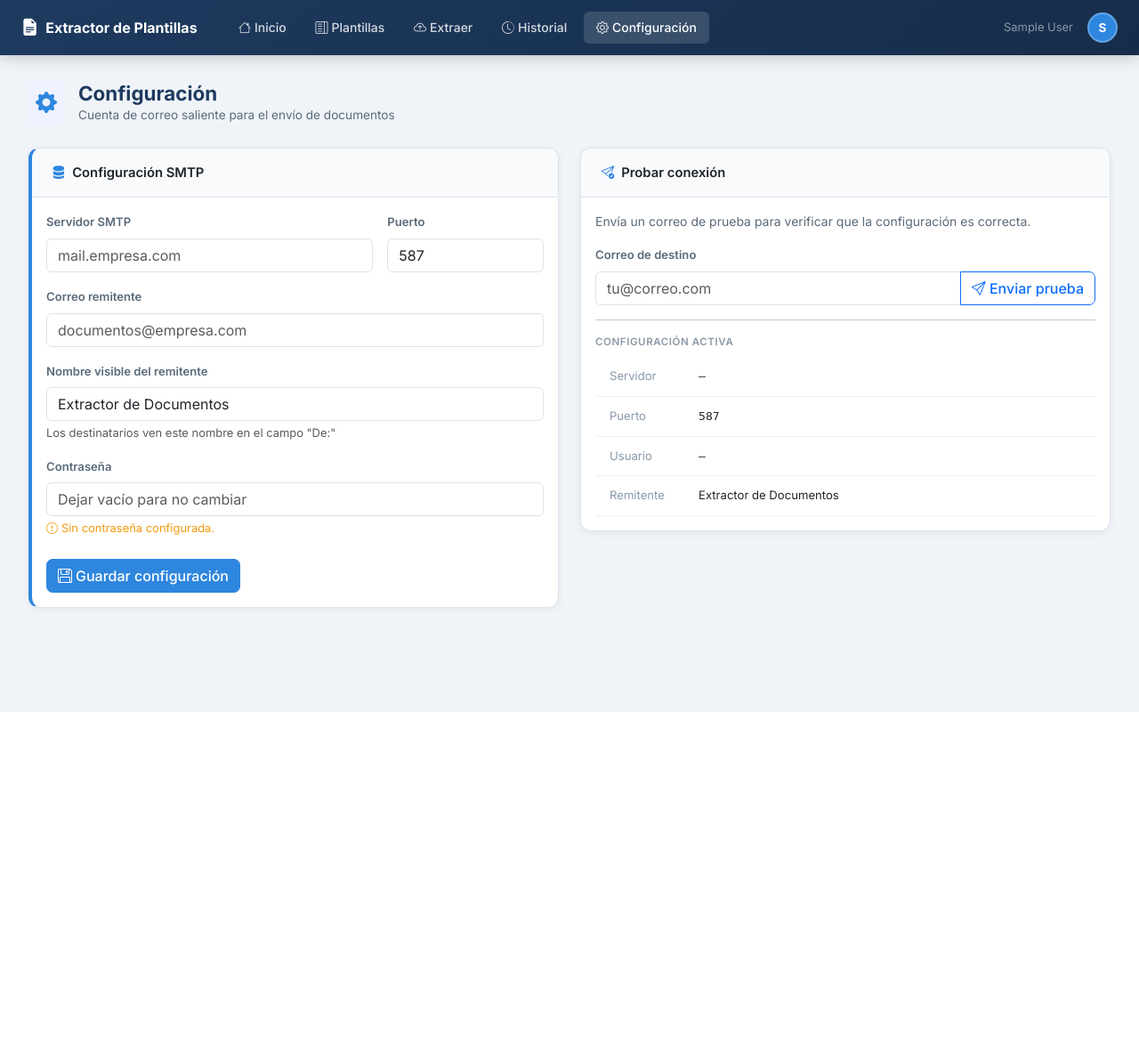
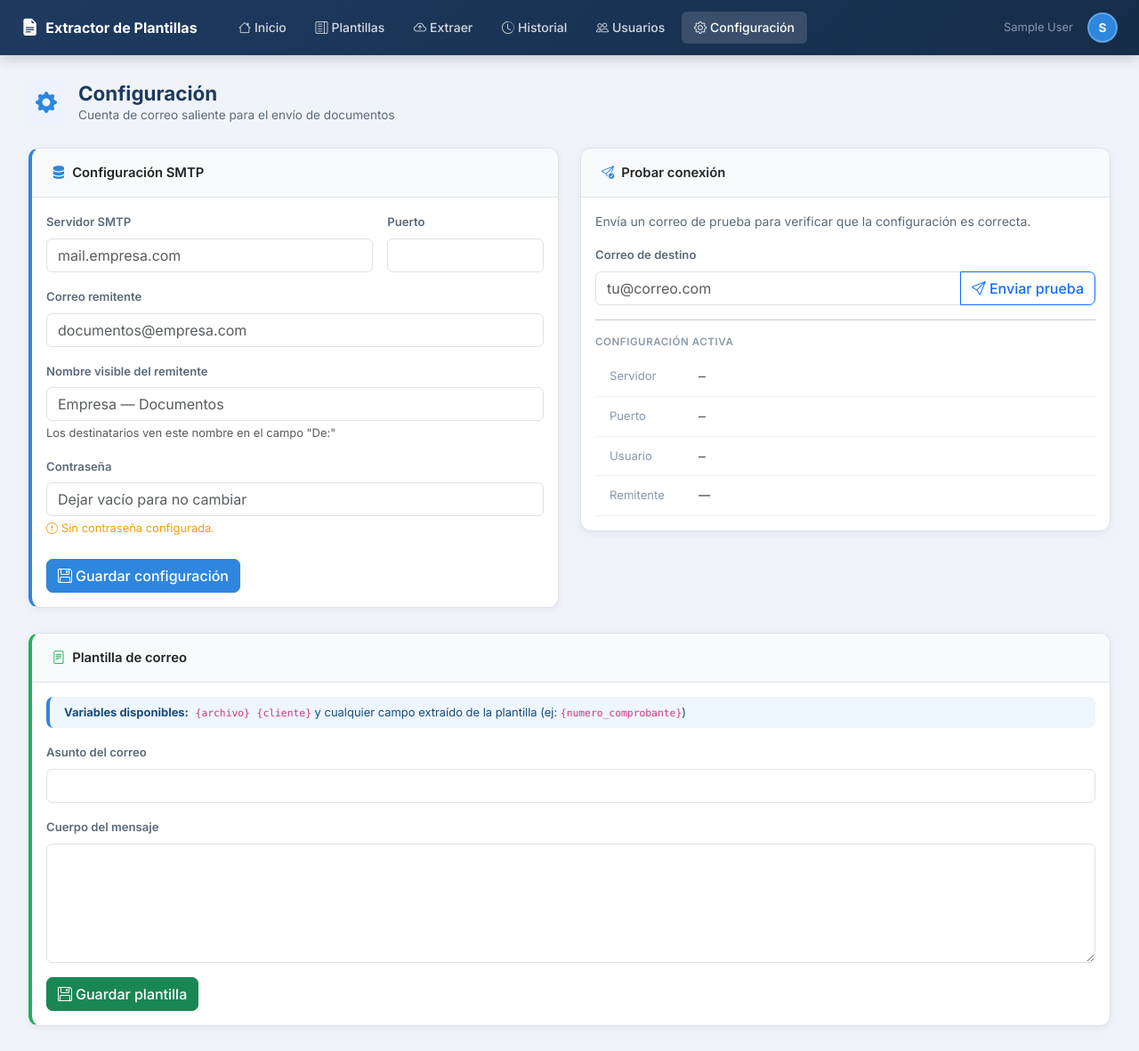
Before and after one commit to jjblink22/extractor_plantillas, a Flask app: page /configuracion in a window 1280 px wide. Shown: the whole page at 89% size. Before the commit the page ends 800 px from the top, so only its background shows below. Run offline with Flask 3, Linux system fonts and the light colour scheme; the visitor is signed in with stand-in values (Sample User, id 1); data that the repository does not hold is empty; parts of the project's set-up code (start-up, migrations or seed data) failed here and were passed over; some libraries are stand-ins or nearby versions.

Commit message:
feat: usuarios, plantillas correo, envio masivo, tablas multi-fila, editar plantilla
- admin_usuarios.html: crear/eliminar usuarios, cambiar contraseña
- configuracion.html: plantillas de asunto/cuerpo con variables {archivo} {cliente}
- editor.html: checkbox 'Zona de tabla' para extraccion multi-fila con pdfplumber
- app.py: /extraer/enviar_masivo envia todos los PDFs con sus correos
- app.py: aplicar_plantilla soporta es_tabla=True
- app.py: editar_plantilla, eliminar_plantilla, CRUD completo de usuarios

```diff
--- a/app.py
+++ b/app.py
@@ -38,6 +38,71 @@ app = Flask(__name__)
 app.secret_key = os.getenv('FLASK_SECRET_KEY', 'extractor_secret_2024')
 
 # ── Configuración ────────────────────────────────────────────────────────────
+
+@app.route('/plantillas/<int:plantilla_id>/editar', methods=['POST'])
+@login_required()
+def editar_plantilla(plantilla_id):
+    nombre = request.form.get('nombre','').strip()
+    if not nombre:
+        return jsonify(success=False, message='El nombre es obligatorio.')
+    db_query("UPDATE plantillas SET nombre=%s, descripcion=%s, tipo_documento=%s, actualizado=NOW() WHERE id=%s",
+             (nombre, request.form.get('descripcion','').strip(),
+              request.form.get('tipo_documento','generico'), plantilla_id), commit=True)
+    return jsonify(success=True)
+
+@app.route('/plantillas/<int:plantilla_id>/eliminar', methods=['POST'])
+@login_required(roles=['admin'])
+def eliminar_plantilla(plantilla_id):
+    db_query("DELETE FROM plantillas WHERE id=%s", (plantilla_id,), commit=True)
+    flash('Plantilla eliminada.', 'success')
+    return redirect(url_for('lista_plantillas'))
+
+# ── Usuarios ──────────────────────────────────────────────────────────────────
+@app.route('/usuarios')
+@login_required(roles=['admin'])
+def admin_usuarios():
+    usuarios = db_query("SELECT id,username,nombre,rol,creado FROM usuarios ORDER BY nombre", fetchall=True) or []
+    return render_template('admin_usuarios.html', usuarios=usuarios)
+
+@app.route('/usuarios/crear', methods=['POST'])
+@login_required(roles=['admin'])
+def crear_usuario():
+    username = request.form.get('username','').strip()
+    nombre   = request.form.get('nombre','').strip()
+    password = request.form.get('password','').strip()
+    rol      = request.form.get('rol','usuario')
+    if not all([username, nombre, password]):
+        flash('Todos los campos son obligatorios.', 'danger')
+        return redirect(url_for('admin_usuarios'))
+    if db_query("SELECT id FROM usuarios WHERE username=%s", (username,), fetchone=True):
+        flash(f'El usuario "{username}" ya existe.', 'danger')
+        return redirect(url_for('admin_usuarios'))
+    db_query("INSERT INTO usuarios (username,password,nombre,rol) VALUES (%s,%s,%s,%s)",
+             (username, generate_password_hash(password), nombre, rol), commit=True)
+    flash(f'Usuario "{nombre}" creado.', 'success')
+    return redirect(url_for('admin_usuarios'))
+
+@app.route('/usuarios/<int:user_id>/eliminar', methods=['POST'])
+@login_required(roles=['admin'])
+def eliminar_usuario(user_id):
+    if user_id == session.get('user_id'):
+        flash('No puedes eliminar tu propio usuario.', 'danger')
+        return redirect(url_for('admin_usuarios'))
+    db_query("DELETE FROM usuarios WHERE id=%s", (user_id,), commit=True)
+    flash('Usuario eliminado.', 'success')
+    return redirect(url_for('admin_usuarios'))
+
+@app.route('/usuarios/<int:user_id>/cambiar_password', methods=['POST'])
+@login_required(roles=['admin'])
+def cambiar_password(user_id):
+    nueva = request.form.get('password','').strip()
+    if len(nueva) < 6:
+        flash('La contraseña debe tener al menos 6 caracteres.', 'danger')
+        return redirect(url_for('admin_usuarios'))
+    db_query("UPDATE usuarios SET password=%s WHERE id=%s",
+             (generate_password_hash(nueva), user_id), commit=True)
+    flash('Contraseña actualizada.', 'success')
+    return redirect(url_for('admin_usuarios'))
 UPLOAD_FOLDER = os.path.join(os.path.dirname(__file__), 'uploads')
 os.makedirs(UPLOAD_FOLDER, exist_ok=True)
 app.config['UPLOAD_FOLDER'] = UPLOAD_FOLDER
@@ -148,11 +213,13 @@ def init_db():
 
     # Valores por defecto de configuración
     config_defaults = [
-        ('smtp_server',  os.getenv('SMTP_SERVER', '')),
-        ('smtp_port',    os.getenv('SMTP_PORT', '587')),
-        ('email_user',   os.getenv('EMAIL_USER', '')),
-        ('email_pass',   os.getenv('EMAIL_PASS', '')),
-        ('email_nombre', os.getenv('EMAIL_NOMBRE', 'Extractor de Documentos')),
+        ('smtp_server',    os.getenv('SMTP_SERVER', '')),
+        ('smtp_port',      os.getenv('SMTP_PORT', '587')),
+        ('email_user',     os.getenv('EMAIL_USER', '')),
+        ('email_pass',     os.getenv('EMAIL_PASS', '')),
+        ('email_nombre',   os.getenv('EMAIL_NOMBRE', 'Extractor de Documentos')),
+        ('plantilla_asunto', 'Documento: {archivo}'),
+        ('plantilla_cuerpo', 'Estimado/a {cliente},\n\nAdjunto encontrará el documento solicitado.\n\nSaludos cordiales.'),
     ]
     for clave, valor in config_defaults:
         try:
@@ -310,11 +377,12 @@ def guardar_campo(plantilla_id):
         orden = (db_query("SELECT COUNT(*) as n FROM plantilla_campos WHERE plantilla_id=%s",
                           (plantilla_id,), fetchone=True) or {}).get('n', 0)
         row = db_query("""INSERT INTO plantilla_campos
-                (plantilla_id, nombre_campo, etiqueta, tipo_campo,
+                (plantilla_id, nombre_campo, etiqueta, tipo_campo, es_tabla,
                  pagina, x0, y0, x1, y1, patron_validacion, post_proceso, orden)
-                VALUES (%s,%s,%s,%s,%s,%s,%s,%s,%s,%s,%s,%s) RETURNING id""",
+                VALUES (%s,%s,%s,%s,%s,%s,%s,%s,%s,%s,%s,%s,%s) RETURNING id""",
                 (plantilla_id, data['nombre_campo'], data['etiqueta'],
-                 data.get('tipo_campo','texto'), data.get('pagina',1),
+                 data.get('tipo_campo','texto'), data.get('es_tabla', False),
+                 data.get('pagina',1),
                  data['x0'], data['y0'], data['x1'], data['y1'],
                  data.get('patron_validacion'), data.get('post_proceso'), orden),
                 fetchone=True, commit=True)
@@ -405,15 +473,21 @@ def aplicar_plantilla(pdf_path, plantilla_id):
             try:
                 pagina = pdf.pages[campo['pagina'] - 1]
                 zona   = pagina.crop((campo['x0'], campo['y0'], campo['x1'], campo['y1']))
-                texto  = (zona.extract_text() or '').strip()
-                if campo['post_proceso']:
-                    m = re.search(campo['post_proceso'], texto)
-                    texto = m.group(1) if m else texto
-                if campo['patron_validacion'] and texto:
-                    ok = bool(re.search(campo['patron_validacion'], texto))
-                    confianza[campo['nombre_campo']] = 'ok' if ok else 'revisar'
+                if campo['es_tabla']:
+                    tabla = zona.extract_table() or []
+                    filas = [row for row in tabla if any(c and str(c).strip() for c in row)]
+                    texto = json.dumps(filas, ensure_ascii=False)
+                    confianza[campo['nombre_campo']] = 'ok' if filas else 'vacio'
                 else:
-                    confianza[campo['nombre_campo']] = 'ok' if texto else 'vacio'
+                    texto = (zona.extract_text() or '').strip()
+                    if campo['post_proceso'] and texto:
+                        m = re.search(campo['post_proceso'], texto)
+                        texto = m.group(1) if m else texto
+                    if campo['patron_validacion'] and texto:
+                        ok = bool(re.search(campo['patron_validacion'], texto))
+                        confianza[campo['nombre_campo']] = 'ok' if ok else 'revisar'
+                    else:
+                        confianza[campo['nombre_campo']] = 'ok' if texto else 'vacio'
                 resultados[campo['nombre_campo']] = texto
             except Exception as e:
                 resultados[campo['nombre_campo']] = None
@@ -472,23 +546,86 @@ def enviar_extraido():
 @login_required(roles=['admin'])
 def configuracion():
     if request.method == 'POST':
-        set_config('smtp_server',  request.form.get('smtp_server','').strip())
-        set_config('smtp_port',    request.form.get('smtp_port','587').strip())
-        set_config('email_user',   request.form.get('email_user','').strip())
-        set_config('email_nombre', request.form.get('email_nombre','').strip())
-        if request.form.get('email_pass','').strip():
-            set_config('email_pass', request.form.get('email_pass').strip())
-        flash('Configuración guardada correctamente.', 'success')
+        seccion = request.form.get('seccion','smtp')
+        if seccion == 'smtp':
+            set_config('smtp_server',  request.form.get('smtp_server','').strip())
+            set_config('smtp_port',    request.form.get('smtp_port','587').strip())
+            set_config('email_user',   request.form.get('email_user','').strip())
+            set_config('email_nombre', request.form.get('email_nombre','').strip())
+            if request.form.get('email_pass','').strip():
+                set_config('email_pass', request.form.get('email_pass').strip())
+        elif seccion == 'plantillas':
+            set_config('plantilla_asunto', request.form.get('plantilla_asunto','').strip())
+            set_config('plantilla_cuerpo', request.form.get('plantilla_cuerpo','').strip())
+        flash('Configuración guardada.', 'success')
         return redirect(url_for('configuracion'))
 
-    cfg = {
-        'smtp_server':  get_config('smtp_server'),
-        'smtp_port':    get_config('smtp_port', '587'),
-        'email_user':   get_config('email_user'),
-        'email_pass':   get_config('email_pass'),
-        'email_nombre': get_config('email_nombre', 'Extractor de Documentos'),
-    }
+    cfg = {k: get_config(k) for k in
+           ['smtp_server','smtp_port','email_user','email_pass','email_nombre',
+            'plantilla_asunto','plantilla_cuerpo']}
+    cfg.setdefault('smtp_port', '587')
+    cfg.setdefault('email_nombre', 'Extractor de Documentos')
+    cfg.setdefault('plantilla_asunto', 'Documento: {archivo}')
+    cfg.setdefault('plantilla_cuerpo', 'Estimado/a {cliente},\n\nAdjunto encontrará el documento solicitado.\n\nSaludos cordiales.')
     return render_template('configuracion.html', cfg=cfg)
+
+
+@app.route('/extraer/enviar_masivo', methods=['POST'])
+@login_required()
+def enviar_masivo():
+    """Envía múltiples PDFs extraídos en un solo request."""
+    items = request.get_json()
+    resultados = []
+    for item in items:
+        correo = item.get('correo','').strip()
+        pdf_path = item.get('pdf_path','')
+        archivo  = item.get('archivo_nombre','documento.pdf')
+        datos    = item.get('datos', {})
+
+        asunto_tpl = get_config('plantilla_asunto', 'Documento: {archivo}')
+        cuerpo_tpl = get_config('plantilla_cuerpo', 'Estimado/a {cliente},\n\nAdjunto el documento.\n\nSaludos.')
+        vars_tpl = {
+            'archivo': archivo,
+            'cliente': datos.get('cliente', datos.get('nombre_cliente', datos.get('razon_social', ''))),
+            **{k: v or '' for k,v in datos.items()}
+        }
+        try:
+            asunto = asunto_tpl.format(**vars_tpl)
+            cuerpo = cuerpo_tpl.format(**vars_tpl)
+        except Exception:
+            asunto = asunto_tpl
+            cuerpo = cuerpo_tpl
+
+        if not correo or not pdf_path or not os.path.exists(pdf_path):
+            resultados.append({'archivo': archivo, 'status': 'sin_correo'})
+            continue
+
+        smtp_server = get_config('smtp_server')
+        smtp_port   = int(get_config('smtp_port','587'))
+        email_user  = get_config('email_user')
+        email_pass  = get_config('email_pass')
+        email_nombre= get_config('email_nombre','Extractor de Documentos')
+        try:
+            msg = MIMEMultipart()
+            msg['From']    = formataddr((str(Header(email_nombre,'utf-8')), email_user))
+            msg['To']      = correo
+            msg['Subject'] = Header(asunto,'utf-8')
+            msg.attach(MIMEText(cuerpo,'plain','utf-8'))
+            with open(pdf_path,'rb') as f:
+                part = MIMEBase('application','octet-stream')
+                part.set_payload(f.read())
+                encoders.encode_base64(part)
+                part.add_header('Content-Disposition', f'attachment; filename="{archivo}"')
+                msg.attach(part)
+            server = smtplib.SMTP(smtp_server, smtp_port)
+            server.starttls()
+            server.login(email_user, email_pass)
+            server.send_message(msg)
+            server.quit()
+            resultados.append({'archivo': archivo, 'status': 'enviado', 'correo': correo})
+        except Exception as e:
+            resultados.append({'archivo': archivo, 'status': 'error', 'error': str(e)})
+    return jsonify(resultados=resultados)
 
 
 @app.route('/configuracion/probar', methods=['POST'])
--- a/templates/base.html
+++ b/templates/base.html
@@ -61,6 +61,7 @@
                 <li class="nav-item"><a class="nav-link" href="{{ url_for('extraer') }}"><i class="bi bi-cloud-arrow-up me-1"></i>Extraer</a></li>
                 <li class="nav-item"><a class="nav-link" href="{{ url_for('historial') }}"><i class="bi bi-clock-history me-1"></i>Historial</a></li>
                 {% if session.get('rol') == 'admin' %}
+                <li class="nav-item"><a class="nav-link" href="{{ url_for('admin_usuarios') }}"><i class="bi bi-people me-1"></i>Usuarios</a></li>
                 <li class="nav-item"><a class="nav-link" href="{{ url_for('configuracion') }}"><i class="bi bi-gear me-1"></i>Configuración</a></li>
                 {% endif %}
             </ul>
--- a/templates/configuracion.html
+++ b/templates/configuracion.html
@@ -61,6 +61,7 @@
                             {% endif %}
                         </div>
                     </div>
+                    <input type="hidden" name="seccion" value="smtp">
                     <button type="submit" class="btn btn-primary">
                         <i class="bi bi-floppy me-1"></i>Guardar configuración
                     </button>
@@ -95,6 +96,37 @@
         </div>
     </div>
 </div>
+
+<!-- Plantillas de correo -->
+<div class="row g-4 mt-1">
+    <div class="col-12">
+        <div class="card" style="border-left:4px solid #27ae60;">
+            <div class="card-header"><i class="bi bi-file-text me-2" style="color:#27ae60;"></i>Plantilla de correo</div>
+            <div class="card-body">
+                <form method="POST">
+                    <input type="hidden" name="seccion" value="plantillas">
+                    <div class="alert alert-info py-2 mb-3 small">
+                        <strong>Variables disponibles:</strong>
+                        <code class="ms-1">{archivo}</code> <code class="ms-1">{cliente}</code>
+                        y cualquier campo extraído de la plantilla (ej: <code>{numero_comprobante}</code>)
+                    </div>
+                    <div class="mb-3">
+                        <label class="form-label" style="font-size:0.82rem;color:#5a6a7a;font-weight:600;">Asunto del correo</label>
+                        <input type="text" class="form-control" name="plantilla_asunto"
+                               value="{{ cfg.plantilla_asunto }}">
+                    </div>
+                    <div class="mb-3">
+                        <label class="form-label" style="font-size:0.82rem;color:#5a6a7a;font-weight:600;">Cuerpo del mensaje</label>
+                        <textarea class="form-control" name="plantilla_cuerpo" rows="5">{{ cfg.plantilla_cuerpo }}</textarea>
+                    </div>
+                    <button type="submit" class="btn btn-success">
+                        <i class="bi bi-floppy me-1"></i>Guardar plantilla
+                    </button>
+                </form>
+            </div>
+        </div>
+    </div>
+</div>
 {% endblock %}
 
 {% block scripts %}
```
Also changed, not shown: templates/admin_usuarios.html (added, +121 -0 lines), templates/editor.html (+8 -0 lines).
